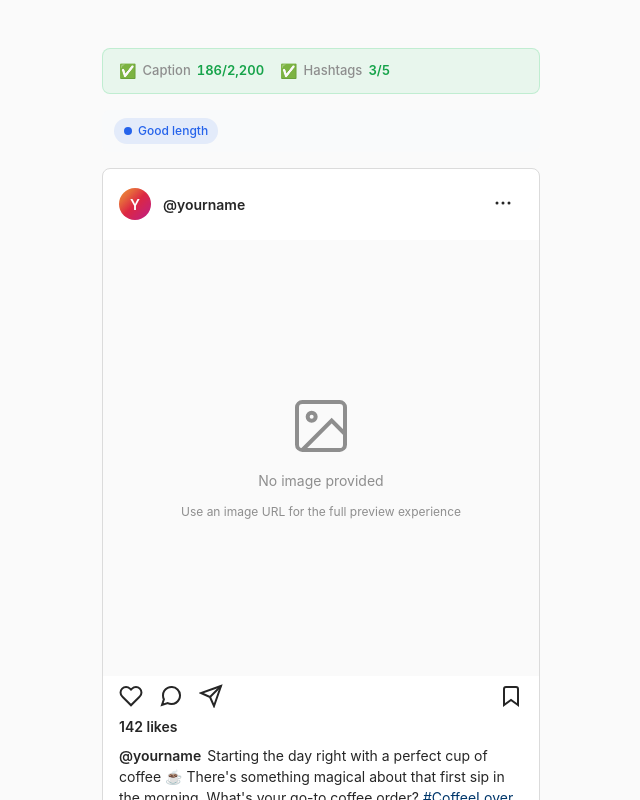
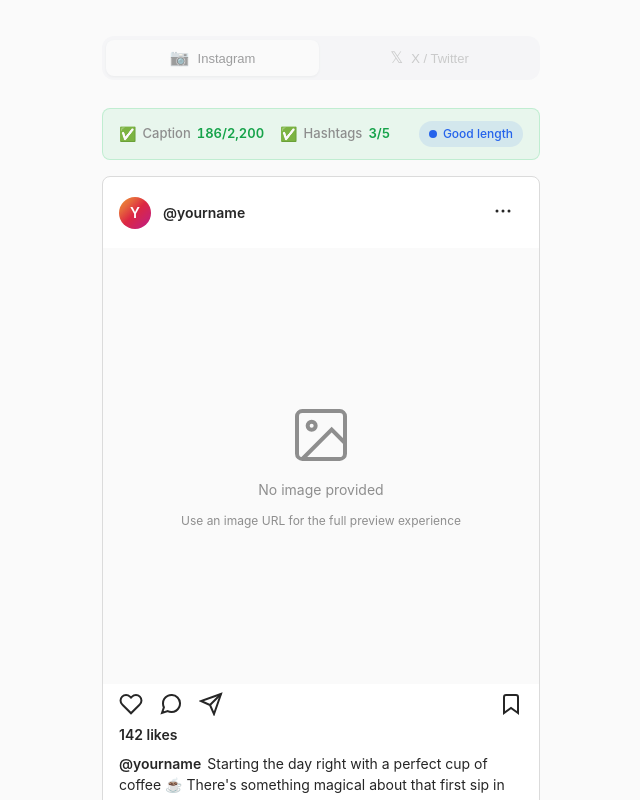
Before and after one commit to PantaAastha/PostPreview, a React (Vite) app in the folder web-component/: page / in a window 1280 px wide. Shown: the top 800 px of the page, without its empty margins (319-959 px from the left). Built offline with nearby package versions, Linux system fonts and the light colour scheme.

Commit message:
Extensible Widget Architecture

```diff
--- a/web-component/src/App.tsx
+++ b/web-component/src/App.tsx
@@ -1,12 +1,29 @@
 import { useOpenAI } from './hooks/useOpenAI';
+import { useWidgetState } from './hooks/useWidgetState';
 import { InstagramPreview } from './components/InstagramPreview/InstagramPreview';
-import { ValidationBar, CaptionAnalysis, ExportBar } from './components/shared';
+import { ValidationBar, ExportBar, PlatformSelector } from './components/shared';
 import { validateInstagramCaption, INSTAGRAM_LIMITS } from './utils/validation';
-import type { InstagramPost } from './types/openai';
+import type { InstagramPost, PlatformType, PostPreviewWidgetState } from './types/openai';
 import './App.css';
 
 /**
- * Helper to extract Instagram post from tool output (handles both legacy and new formats)
+ * Helper to detect platform from tool output
+ */
+function detectPlatform(toolOutput: unknown): PlatformType | null {
+    if (!toolOutput || typeof toolOutput !== 'object') return null;
+    const output = toolOutput as Record<string, unknown>;
+
+    if (output.platform === 'instagram') return 'instagram';
+    if (output.platform === 'x') return 'x';
+
+    // Legacy format (assume Instagram)
+    if (output.post) return 'instagram';
+
+    return null;
+}
+
+/**
+ * Helper to extract Instagram post from tool output
  */
 function getInstagramPost(toolOutput: unknown): InstagramPost | null {
     if (!toolOutput || typeof toolOutput !== 'object') return null;
@@ -26,31 +43,12 @@ function getInstagramPost(toolOutput: unknown): InstagramPost | null {
     return null;
 }
 
-function App() {
-    const { toolOutput, isLoaded, displayMode } = useOpenAI();
-
-    if (!isLoaded) {
-        return (
-            <div className="loading">
-                <p>Loading preview...</p>
-            </div>
-        );
-    }
-
-    const post = getInstagramPost(toolOutput);
-
-    if (!post) {
-        return (
-            <div className="error">
-                <p>No post data available</p>
-            </div>
-        );
-    }
-
-    // Run validation on caption
+/**
+ * Instagram content view with validation and export
+ */
+function InstagramContent({ post, displayMode }: { post: InstagramPost; displayMode: string }) {
     const validation = validateInstagramCaption(post.caption);
 
-    // Build validation items for the ValidationBar
     const validationItems = [
         {
             label: 'Caption',
@@ -67,17 +65,12 @@ function App() {
     ];
 
     return (
-        <div className="postpreview-app">
-            {/* Validation Bar - Limits check */}
+        <>
             <ValidationBar
                 items={validationItems}
                 overallStatus={validation.overallStatus}
+                engagement={validation.caption.engagement}
             />
-
-            {/* Caption Analysis - Engagement insights */}
-            <CaptionAnalysis validation={validation} />
-
-            {/* Instagram Preview - Authentic look */}
             <InstagramPreview
                 caption={post.caption}
                 imageUrl={post.imageUrl}
@@ -85,11 +78,77 @@ function App() {
                 likes={post.likes}
                 isVerified={post.isVerified}
                 timestamp={post.timestamp}
-                displayMode={displayMode}
+                displayMode={displayMode as 'compact' | 'fullscreen'}
+            />
+            <ExportBar caption={post.caption} />
+        </>
+    );
+}
+
+/**
+ * Placeholder for X Thread content (Phase 4)
+ */
+function XThreadContent() {
+    return (
+        <div className="coming-soon">
+            <span className="coming-soon-icon">🚧</span>
+            <p>X Thread Builder coming soon!</p>
+            <p className="coming-soon-hint">Use the Instagram preview for now</p>
+        </div>
+    );
+}
+
+function App() {
+    const { toolOutput, isLoaded, displayMode } = useOpenAI();
+
+    // Persistent widget state for platform selection
+    const [widgetState, setWidgetState] = useWidgetState<PostPreviewWidgetState>(() => ({
+        activePlatform: 'instagram',
+    }));
+
+    // Detect platform from tool output (takes precedence over widget state)
+    const detectedPlatform = detectPlatform(toolOutput);
+    const currentPlatform = detectedPlatform || widgetState.activePlatform;
+
+    // Platform change handler
+    const handlePlatformChange = (platform: PlatformType) => {
+        setWidgetState({ ...widgetState, activePlatform: platform });
+    };
+
+    if (!isLoaded) {
+        return (
+            <div className="loading">
+                <p>Loading preview...</p>
+            </div>
+        );
+    }
+
+    // Get content based on platform
+    const instagramPost = getInstagramPost(toolOutput);
+
+    return (
+        <div className="postpreview-app">
+            {/* Platform Toggle */}
+            <PlatformSelector
+                currentPlatform={currentPlatform}
+                onPlatformChange={handlePlatformChange}
+                disabled={!!detectedPlatform} // Disable if platform is from tool output
             />
 
-            {/* Export Bar - Copy actions */}
-            <ExportBar caption={post.caption} />
+            {/* Platform-specific content */}
+            {currentPlatform === 'instagram' && instagramPost && (
+                <InstagramContent post={instagramPost} displayMode={displayMode} />
+            )}
+
+            {currentPlatform === 'instagram' && !instagramPost && (
+                <div className="error">
+                    <p>No Instagram post data available</p>
+                </div>
+            )}
+
+            {currentPlatform === 'x' && (
+                <XThreadContent />
+            )}
         </div>
     );
 }
--- /dev/null
+++ b/web-component/src/components/shared/PlatformSelector.css
@@ -0,0 +1,76 @@
+.platform-selector {
+    display: flex;
+    gap: 4px;
+    padding: 4px;
+    background: var(--surface, #f3f4f6);
+    border-radius: 12px;
+}
+
+.platform-tab {
+    display: flex;
+    align-items: center;
+    gap: 8px;
+    padding: 10px 16px;
+    border: none;
+    border-radius: 8px;
+    background: transparent;
+    color: var(--text-secondary, #6b7280);
+    font-size: 14px;
+    font-weight: 500;
+    cursor: pointer;
+    transition: all 0.2s ease;
+    flex: 1;
+    justify-content: center;
+}
+
+.platform-tab:hover:not(:disabled) {
+    background: rgba(0, 0, 0, 0.05);
+}
+
+.platform-tab--active {
+    background: white;
+    color: var(--text-primary, #111827);
+    box-shadow: 0 1px 3px rgba(0, 0, 0, 0.1);
+}
+
+.platform-tab--active:hover {
+    background: white;
+}
+
+.platform-tab:disabled {
+    cursor: not-allowed;
+    opacity: 0.6;
+}
+
+.platform-icon {
+    font-size: 16px;
+    line-height: 1;
+}
+
+.platform-name {
+    font-size: 13px;
+}
+
+/* Disabled state */
+.platform-selector--disabled {
+    opacity: 0.7;
+}
+
+/* Dark mode */
+[data-theme="dark"] .platform-selector {
+    background: rgba(255, 255, 255, 0.05);
+}
+
+[data-theme="dark"] .platform-tab {
+    color: #9ca3af;
+}
+
+[data-theme="dark"] .platform-tab:hover:not(:disabled) {
+    background: rgba(255, 255, 255, 0.05);
+}
+
+[data-theme="dark"] .platform-tab--active {
+    background: rgba(255, 255, 255, 0.1);
+    color: #f3f4f6;
+    box-shadow: none;
+}
--- /dev/null
+++ b/web-component/src/components/shared/PlatformSelector.tsx
@@ -0,0 +1,42 @@
+import type { PlatformType } from '../../types/openai';
+import './PlatformSelector.css';
+
+interface PlatformSelectorProps {
+    currentPlatform: PlatformType;
+    onPlatformChange: (platform: PlatformType) => void;
+    /** Disable switching (when viewing a specific platform from tool output) */
+    disabled?: boolean;
+}
+
+/**
+ * Toggle between Instagram and X (Twitter) platforms
+ */
+export function PlatformSelector({
+    currentPlatform,
+    onPlatformChange,
+    disabled = false
+}: PlatformSelectorProps) {
+    return (
+        <div className={`platform-selector ${disabled ? 'platform-selector--disabled' : ''}`}>
+            <button
+                className={`platform-tab ${currentPlatform === 'instagram' ? 'platform-tab--active' : ''}`}
+                onClick={() => onPlatformChange('instagram')}
+                disabled={disabled}
+                type="button"
+            >
+                <span className="platform-icon">📷</span>
+                <span className="platform-name">Instagram</span>
+            </button>
+
+            <button
+                className={`platform-tab ${currentPlatform === 'x' ? 'platform-tab--active' : ''}`}
+                onClick={() => onPlatformChange('x')}
+                disabled={disabled}
+                type="button"
+            >
+                <span className="platform-icon">𝕏</span>
+                <span className="platform-name">X / Twitter</span>
+            </button>
+        </div>
+    );
+}
--- a/web-component/src/components/shared/ValidationBar.css
+++ b/web-component/src/components/shared/ValidationBar.css
@@ -26,10 +26,82 @@
 }
 
 /* Items container */
+.validation-row {
+    display: flex;
+    align-items: center;
+    justify-content: space-between;
+    gap: 12px;
+}
+
 .validation-items {
     display: flex;
     flex-wrap: wrap;
     gap: 16px;
+}
+
+/* Engagement Badge (inside ValidationBar) */
+.engagement-badge {
+    display: flex;
+    align-items: center;
+    gap: 6px;
+    padding: 4px 10px;
+    border-radius: 16px;
+    font-weight: 500;
+    cursor: help;
+    position: relative;
+    flex-shrink: 0;
+}
+
+.engagement-badge--optimal {
+    background: rgba(22, 163, 74, 0.1);
+    color: #16a34a;
+}
+
+.engagement-badge--good {
+    background: rgba(37, 99, 235, 0.1);
+    color: #2563eb;
+}
+
+.engagement-badge--long {
+    background: rgba(202, 138, 4, 0.1);
+    color: #ca8a04;
+}
+
+.engagement-dot {
+    width: 8px;
+    height: 8px;
+    border-radius: 50%;
+}
+
+.engagement-label {
+    font-size: 12px;
+}
+
+/* Tooltip for engagement */
+.engagement-badge::after {
+    content: attr(data-tooltip);
+    position: absolute;
+    bottom: calc(100% + 8px);
+    left: 50%;
+    transform: translateX(-50%);
+    background: #1f2937;
+    color: white;
+    padding: 8px 12px;
+    border-radius: 6px;
+    font-size: 12px;
+    font-weight: 400;
+    white-space: nowrap;
+    opacity: 0;
+    visibility: hidden;
+    transition: opacity 0.2s, visibility 0.2s;
+    z-index: 100;
+    pointer-events: none;
+    box-shadow: 0 4px 12px rgba(0, 0, 0, 0.15);
+}
+
+.engagement-badge:hover::after {
+    opacity: 1;
+    visibility: visible;
 }
 
 /* Individual validation item */
--- a/web-component/src/components/shared/ValidationBar.tsx
+++ b/web-component/src/components/shared/ValidationBar.tsx
@@ -1,4 +1,4 @@
-import type { ValidationStatus } from '../../types/openai';
+import type { ValidationStatus, CaptionEngagement } from '../../types/openai';
 import { getStatusIcon, formatCharCount } from '../../utils/validation';
 import './ValidationBar.css';
 
@@ -7,20 +7,28 @@ interface ValidationItem {
     current: number;
     max: number;
     status: ValidationStatus;
-    showWarningAt?: number; // Optional threshold to show warning text
 }
 
 interface ValidationBarProps {
     items: ValidationItem[];
     overallStatus: ValidationStatus;
+    /** Optional engagement badge to display */
+    engagement?: CaptionEngagement;
 }
 
 /**
- * Reusable validation bar component displaying character counts and status indicators
+ * Validation bar with character counts, status indicators, and optional engagement badge
  */
-export function ValidationBar({ items, overallStatus }: ValidationBarProps) {
+export function ValidationBar({ items, overallStatus, engagement }: ValidationBarProps) {
+    const engagementColors = {
+        optimal: '#16a34a',
+        good: '#2563eb',
+        long: '#ca8a04',
+    };
+
     return (
         <div className={`validation-bar validation-bar--${overallStatus}`}>
+            <div className="validation-row">
                 <div className="validation-items">
                     {items.map((item, index) => (
                         <div
@@ -38,6 +46,21 @@ export function ValidationBar({ items, overallStatus }: ValidationBarProps) {
                     ))}
                 </div>
 
+                {/* Engagement badge */}
+                {engagement && (
+                    <div
+                        className={`engagement-badge engagement-badge--${engagement.level}`}
+                        data-tooltip={engagement.tip}
+                    >
+                        <span
+                            className="engagement-dot"
+                            style={{ backgroundColor: engagementColors[engagement.level] }}
+                        />
+                        <span className="engagement-label">{engagement.label}</span>
+                    </div>
+                )}
+            </div>
+
             {overallStatus !== 'valid' && (
                 <div className="validation-message">
                     {overallStatus === 'error' && 'Post exceeds limits'}
--- a/web-component/src/components/shared/index.ts
+++ b/web-component/src/components/shared/index.ts
@@ -3,3 +3,4 @@ export { ValidationBar } from './ValidationBar';
 export { CaptionAnalysis } from './CaptionAnalysis';
 export { CopyButton } from './CopyButton';
 export { ExportBar } from './ExportBar';
+export { PlatformSelector } from './PlatformSelector';
```
Also changed, not shown: web-component/src/App.css (+31 -0 lines). Lines whose indentation alone changed are shown as unchanged.
